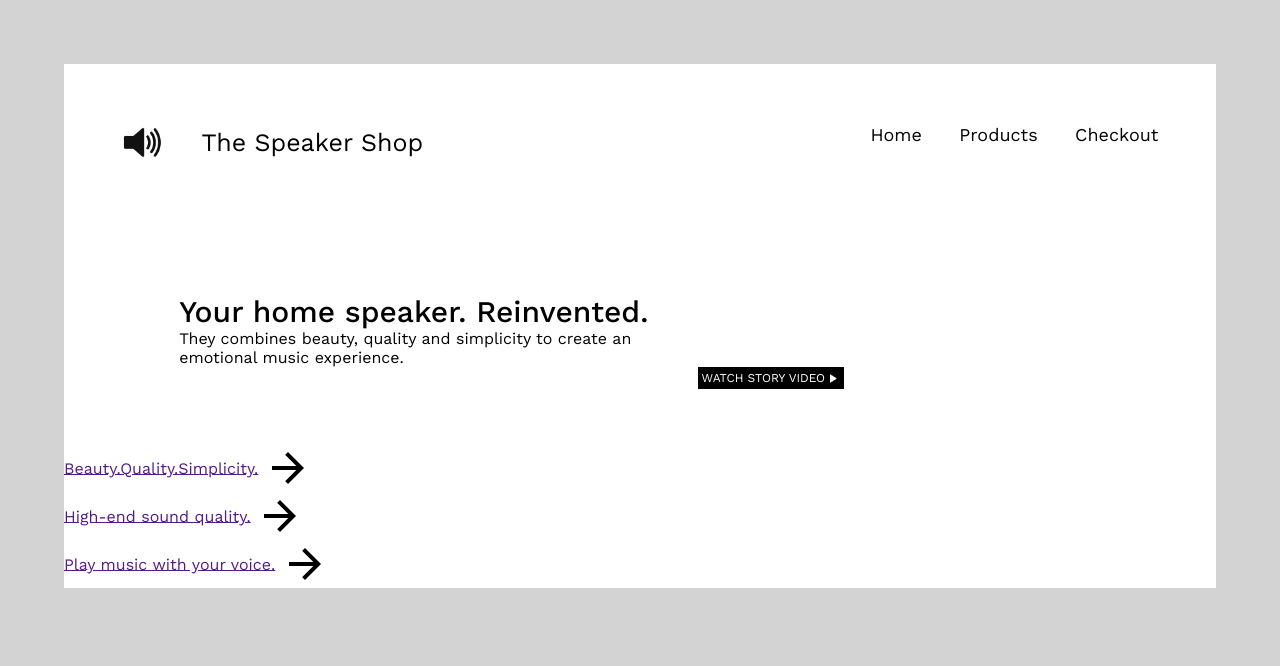
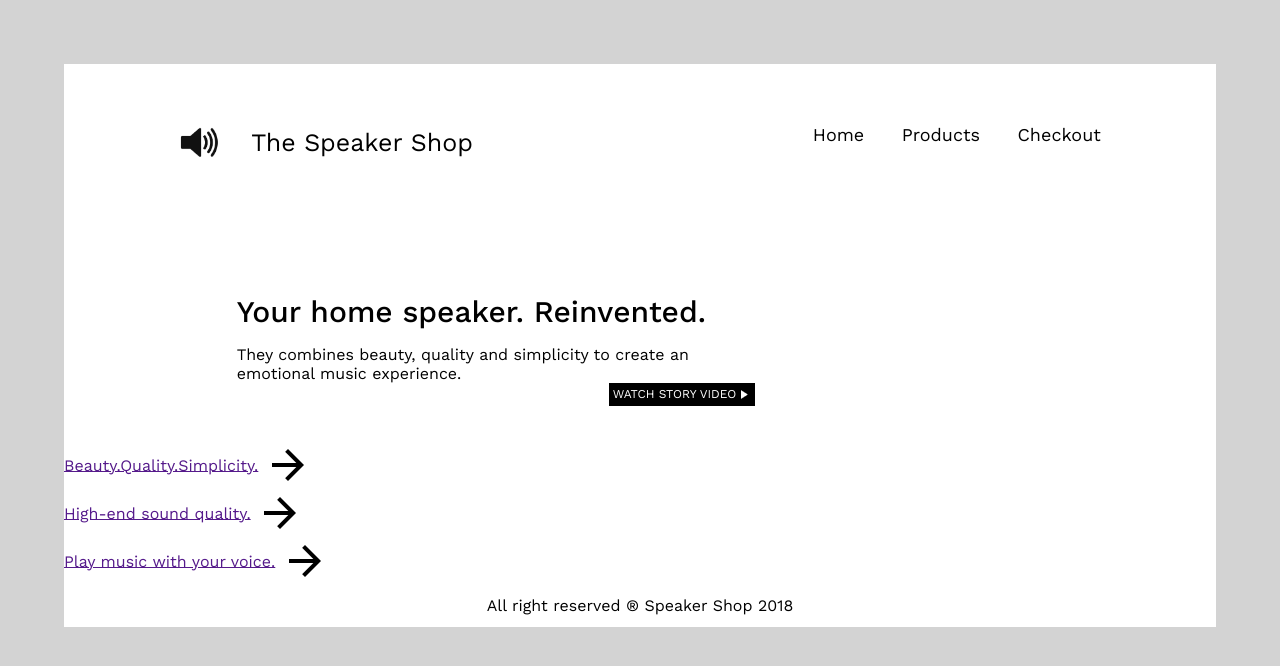
Before and after one commit to T00nix/DCI-Excercises, a plain HTML site: page speaker-shop/home.html in a window 1280 px wide. Drawn offline with nearby package versions, Linux system fonts and the light colour scheme.

Commit message:
added footer +  top article reworked

```diff
--- a/speaker-shop/assets/main.css
+++ b/speaker-shop/assets/main.css
@@ -16,7 +16,7 @@ main  {
 }
 
 header {
-    padding: 5% 5% 15% 5%;
+    padding: 5% 10% 15% 10%;
     position: relative;
 }
 
@@ -43,16 +43,23 @@ header {
 }
 
 .shop-name img {
-    margin: 0 2.5rem 0 0
+    margin: 0 2rem 0 0
 
 }
+
+header::after {
+    clear: both;
+}
+
 .top-article {
-    padding: 0 0 5% 10%;
+    padding: 0 0 5% 15%;
+    width: 60%
 }
 
 .headline {
     font-size: 30px;
     font-weight: 500;
+    margin-bottom: 3%;
 }
 
 .video {
@@ -61,6 +68,10 @@ header {
     color: #FFF;
     font-size: 12px;
     padding: 4px;
-    position: relative;
-    left: 50%
+    float: right
 }
+
+footer {
+    text-align: center;
+    padding: 1%
+}
--- a/speaker-shop/home.html
+++ b/speaker-shop/home.html
@@ -41,9 +41,8 @@
                 <article class="right-pic"><a href="">Play music with your voice.</a>
                     <img src="./assets/images/open.png" alt=""></article>
             </section>
-
         </article>
-        <footer></footer>
+        <footer><p>All right reserved &#174; Speaker Shop 2018</p></footer>
     </main>
 </body>
 
```
